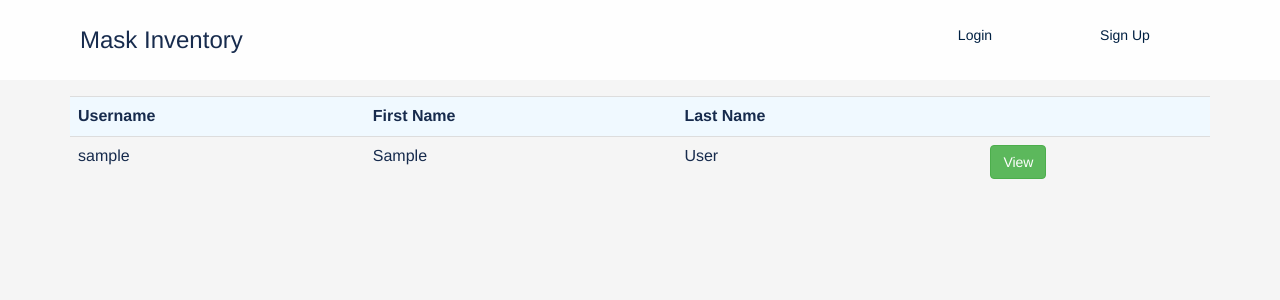
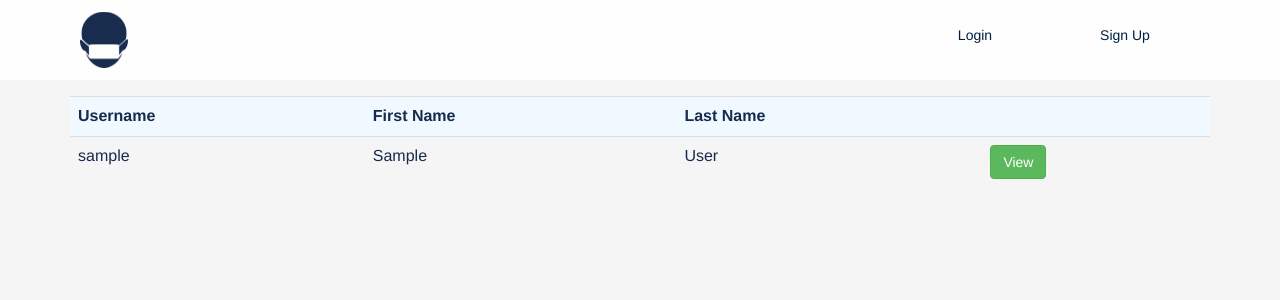
Before and after one commit to SlightySmarterLibrary/admin, a Django app: template djwarrant/templates/warrant/admin-list-users.html in a window 1280 px wide. Shown: the top 300 px of the page. Run offline with Django 3.2, Linux system fonts and the light colour scheme; the template is opened without the code that fills it: values that come from a table or form of the project are taken from there, others are empty; tables that the repository leaves empty hold one stand-in row (values such as "Sample post"); some libraries are stand-ins or nearby versions.

Commit message:
Add basic logo to header

```diff
--- a/djwarrant/templates/warrant/_header.html
+++ b/djwarrant/templates/warrant/_header.html
@@ -1,6 +1,10 @@
+{% load static %}
+
 <nav class="header">
   <div class="header__title">
-    <a href="{% url 'index' %}">Mask Inventory</a>
+    <a href="{% url 'index' %}">
+      <img src="{% static 'img/Group.png' %}" alt="Face with a mask" width="48px" height="56px"/>
+    </a>
   </div>
 
   <ul class="header__items">
```
Also changed, not shown: static/img/Group 2.png (added), static/img/Group.png (added), static/img/face mask app-logos.jpeg (added), static/img/face mask app-logos_black.png (added).
